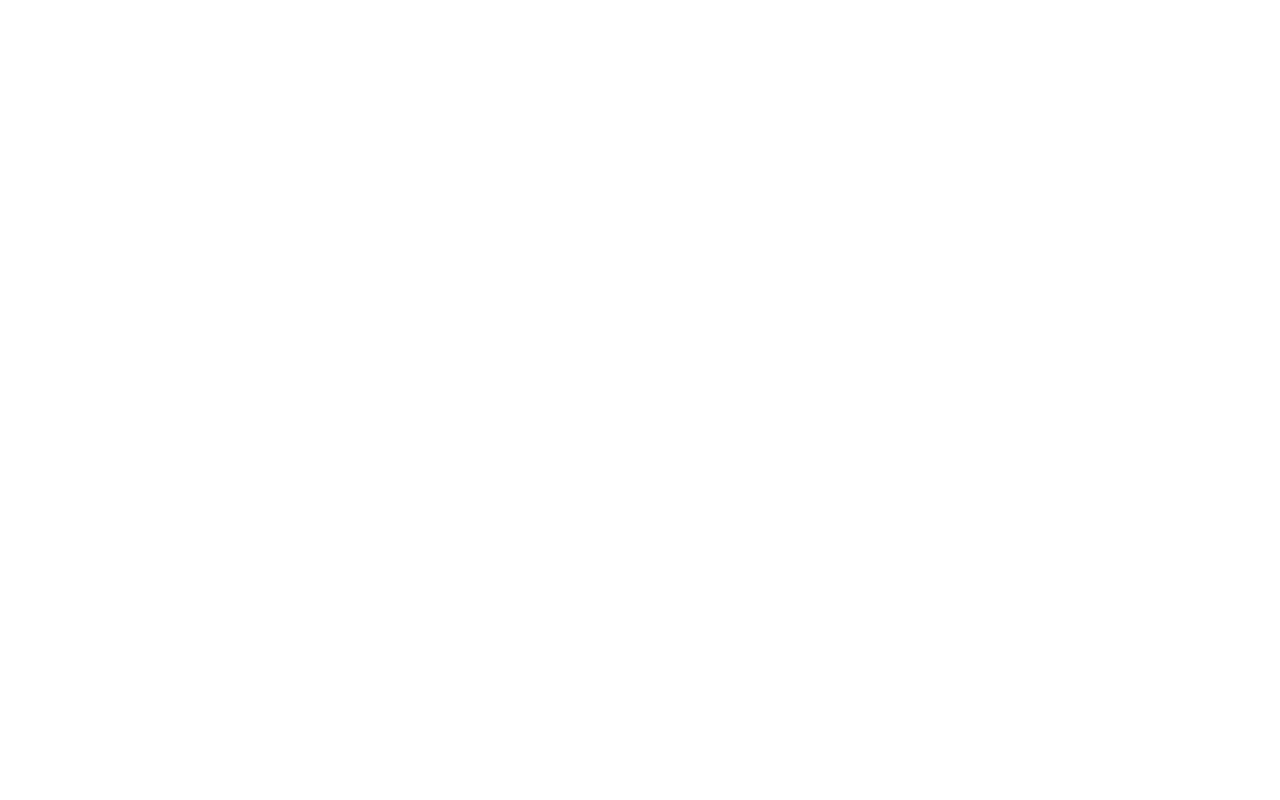
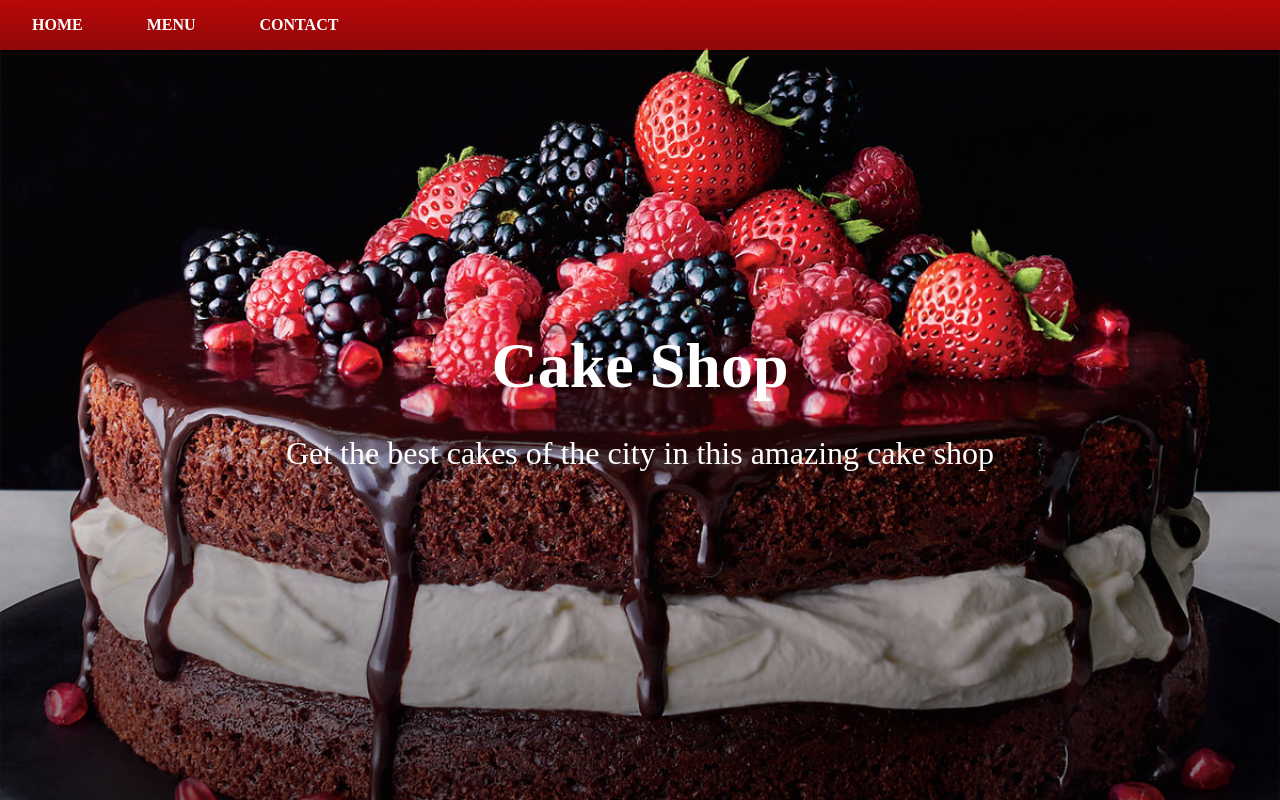
Before and after one commit to Miguelus373/Restaurant-Page, a website built with webpack: page dist/index.html in a window 1280 px wide. Built offline with Linux system fonts and the light colour scheme.

Commit message:
Add main page content and load module

```diff
--- a/src/index.js
+++ b/src/index.js
@@ -0,0 +1,6 @@
+import './style.css';
+import main from './main_load';
+
+const content = document.getElementById('content');
+
+main(content);
--- /dev/null
+++ b/src/main_load.js
@@ -0,0 +1,8 @@
+const mainLoad = (content) => {
+  content.innerHTML = `<div class='main-page'>
+  <h1 class='headline'>Cake Shop</h1>
+  <p class='description'>Get the best cakes of the city in this amazing cake shop</p>
+  </div>`;
+};
+
+export { mainLoad as default };
--- /dev/null
+++ b/src/style.css
@@ -0,0 +1,45 @@
+* {
+  box-sizing: border-box;
+  margin: 0;
+  padding: 0;
+}
+
+nav {
+  position: absolute;
+  top: 0;
+  width: 100%;
+  background: linear-gradient(rgba(230, 8, 8, 0.8), rgba(204, 9, 9, 0.7));
+  display: flex;
+  justify-content: flex-start;
+}
+
+.tab {
+  color:  #fff;
+  text-decoration: none;
+  padding: 1rem 2rem;
+  font-weight: 600;
+}
+
+.main-page {
+  height: 100vh;
+  background-image: linear-gradient(rgba(0, 0, 0, 0) 44%, rgba(0, 0, 0, 0.5)),
+    url("./head-img.jpeg");
+  background-repeat: no-repeat;
+  background-size: cover;
+  display: flex;
+  flex-direction: column;
+  align-items: center;
+  justify-content: center;
+}
+
+.headline {
+  font-size: 4rem;
+  color: white;
+  margin: 1rem;
+}
+
+.description {
+  font-size: 2rem;
+  color: white;
+  margin: 1rem;
+}
```
Also changed, not shown: dist/182a0516e3aeb9b19a4b.jpeg (added), dist/index.html, dist/main.js, src/head-img.jpeg (added).
